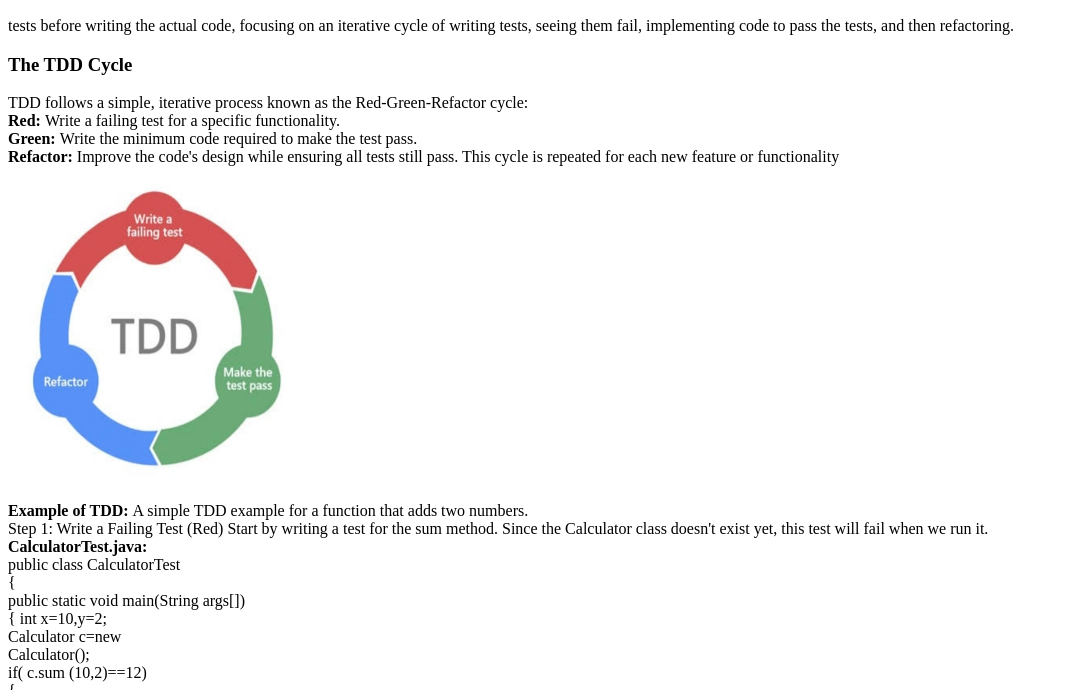
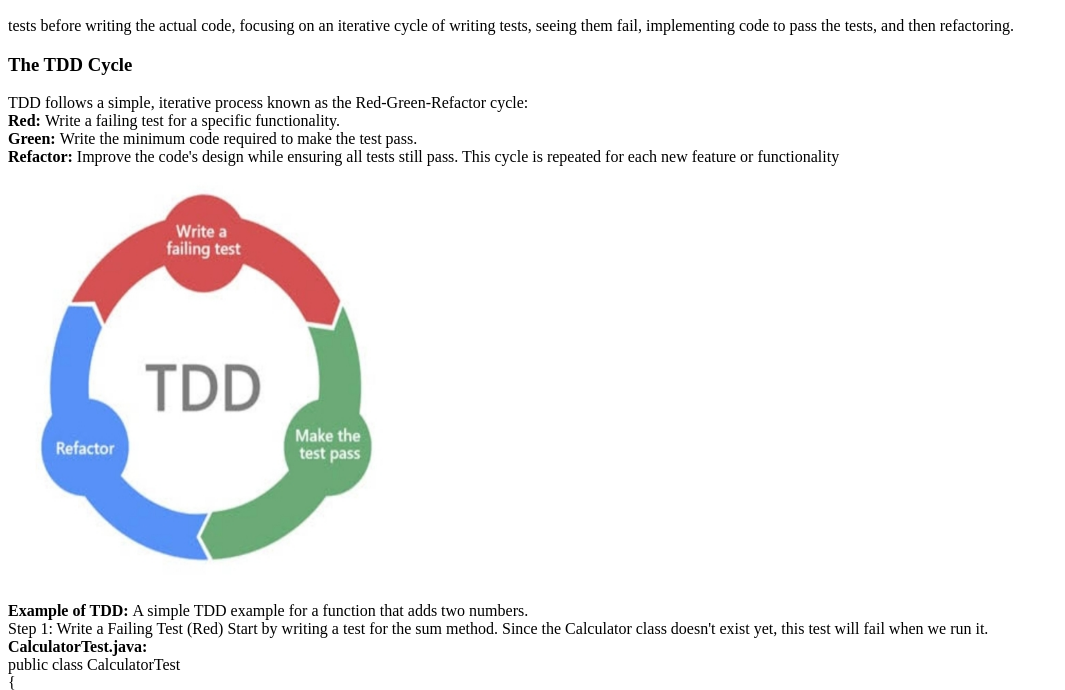
Before and after one commit to Surekha12850/My-first-website-, a plain HTML site: page index.html in a window 1280 px wide. Shown: the part 110-800 px from the top of the page, without its empty margins (0-1065 px from the left). Drawn offline with Linux system fonts and the light colour scheme.

Commit message:
Update index.html

```diff
--- a/index.html
+++ b/index.html
@@ -14,7 +14,7 @@
  <b>Red: </b>Write a failing test for a specific functionality. <br>
 <b>Green: </b>Write the minimum code required to make the test pass. <br>
 <b>Refactor: </b>Improve the code's design while ensuring all tests still pass. This cycle is repeated for each new feature or functionality</p>
-<img src="img.jpg" width="300" height="300">
+<img src="img.jpg" width="400" height="400">
 <p> <b>Example of TDD: </b>A simple TDD example for a function that adds two numbers. <br>
 Step 1: Write a Failing Test (Red)
 Start by writing a test for the sum method. Since the Calculator class doesn't exist yet, this test will fail when we run it.<br>
```
